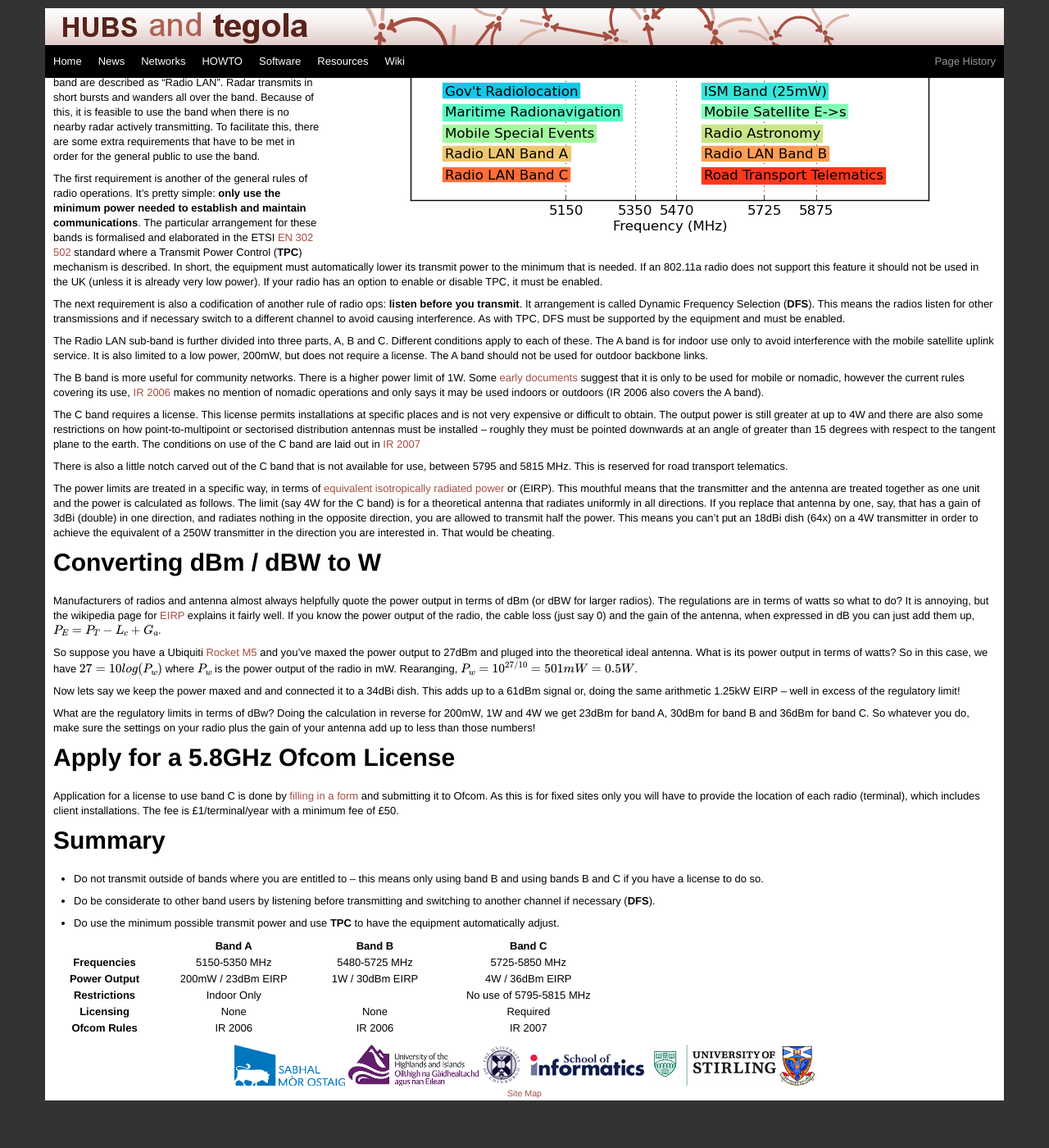
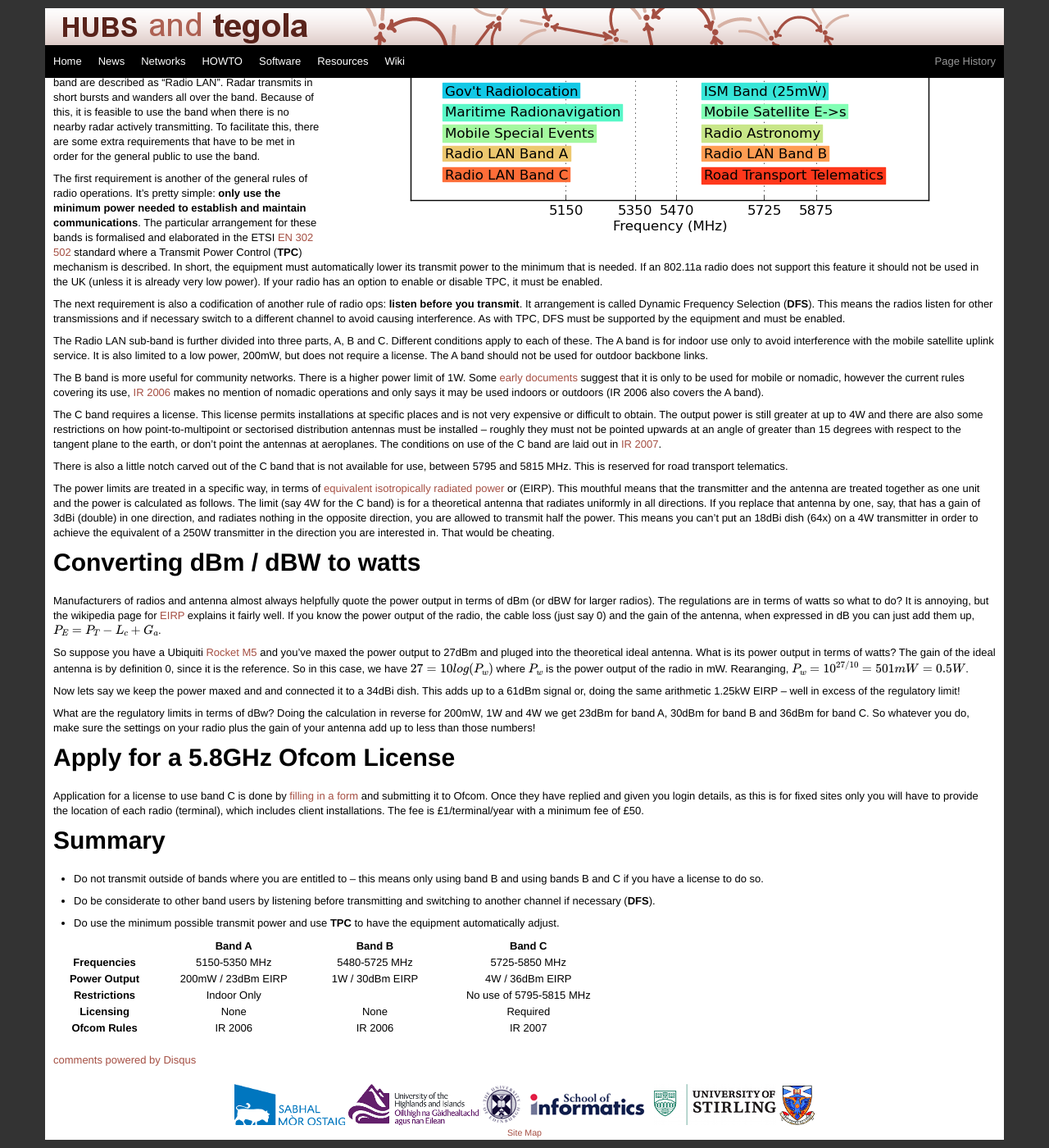
Before and after one commit to tegola-hubs/tegola-hubs.github.com, a Jekyll site: the page built from howto/spectrum.md, in a window 1280 px wide and 1400 px high, scrolled down 543 px. Shown: the whole window at 82% size. Built offline with Jekyll 4.4.1, drawn with Linux system fonts in a browser that asks for light colours; formulas are drawn with MathJax 3; comment, search, counter and statistics services are not loaded; before the commit the page ends 1895 px from its top, so only the background shows below that.

Commit message:
incorporate mfourman's suggestions

```diff
--- /dev/null
+++ b/_layouts/howto.html
@@ -0,0 +1,162 @@
+<!DOCTYPE html>
+<html lang="en">
+  <head>
+    <meta charset="utf-8">
+    <title>{{page.title}}</title>
+    <meta name="viewport" content="width=device-width, initial-scale=1.0">
+    <meta name="description" content="">
+    <meta name="author" content="">
+
+    <!-- Le styles -->
+    <link href="/css/tegola.css" rel="stylesheet">
+    <style>
+      body {
+        padding-top: 100px; /* 70px to make the container go all the way to the bottom of the topbar */
+      }
+    </style>
+    <link href="/css/bootstrap-responsive.css" rel="stylesheet">
+    <!-- Le HTML5 shim, for IE6-8 support of HTML5 elements -->
+    <!--[if lt IE 9]>
+      <script src="http://html5shim.googlecode.com/svn/trunk/html5.js"></script>
+    <![endif]-->
+    <script src="/js/jquery.js"></script>
+  </head>
+
+  <body>
+    <div class="spacer-fixed-top"></div>
+    <div class="navbar navbar-fixed-top">
+      <div class="navbar-inner">
+        <div class="container">
+          <div class="brand">
+            <a href="/"><img src="/img/tegola_header.png" alt="Tegola
+            Header Logo"/></a>
+	  </div>
+          <a class="btn btn-navbar" data-toggle="collapse" data-target="#headnav">
+            <span class="icon-bar"></span>
+            <span class="icon-bar"></span>
+            <span class="icon-bar"></span>
+          </a>
+          <div id="headnav" class="nav-collapse">
+            <ul class="nav">
+              <li class="active"><a href="/">Home</a></li>
+	      <li class="active"><a href="{{site.posts[0].url}}">News</a></li>
+	      <li class="active"><a href="/networks.html">Networks</a></li>
+	      <li class="active"><a href="/howto/">HOWTO</a></li>
+              <li class="active"><a href="/software/">Software</a></li>
+	      <li class="active"><a href="/resources.html">Resources</a></li>
+              <li class="active"><a href="http://www.scottishruralbroadband.org/">Wiki</a></li>
+<!--	      <li class="active"><a href="/ops/spectrum.html">Radio
+		  Spectrum Usage</a></li> -->
+            </ul>
+{% if page.filename %}
+	    <ul class="nav pull-right">
+	      <li><a href="https://github.com/tegola-hubs/tegola-hubs.github.com/commits/master/{{page.filename}}">Page History</a></li>
+	    </ul>
+{% endif %}
+	  </div>
+        </div>
+      </div>
+    </div>
+
+    <div class="container">
+      <div id="shareNice" class="nav" share-label="Share this page"></div>
+      <div class="navbar navbar-pagenav">
+	<div class="navbar-inner">
+	  <a class="btn btn-navbar" data-toggle="collapse"
+	     data-target="#pagenav">
+            <span class="icon-bar"></span>
+            <span class="icon-bar"></span>
+            <span class="icon-bar"></span>
+	  </a>
+	  <div id="pagenav" class="nav-collapse">
+	    <ul class="nav">
+{% if page.wiki %}
+              <li><a href="{{page.wiki}}">Wiki</a></li>
+{% endif %}
+{% if page.issues %}
+              <li><a href="{{page.issues}}">Issues</a></li>
+{% endif %}
+{% if page.repository %}
+              <li><a href="{{page.repository}}">Source Code</a></li>
+{% endif %}
+            </ul>
+          </div> <!-- /pagenav-collapse -->
+        </div> <!-- /navbar-inner -->
+      </div> <!-- /navbar -->
+    </div> <!-- /container -->
+    <div class="container">
+      <div class="content">
+	{{content}}
+
+	<div class="comments">
+          <div id="disqus_thread"></div>
+            <script type="text/javascript">
+            /* * * CONFIGURATION VARIABLES: EDIT BEFORE PASTING INTO YOUR WEBPAGE * * */
+            var disqus_shortname = 'tegola'; // required: replace example with your forum shortname
+
+            /* * * DON'T EDIT BELOW THIS LINE * * */
+            (function() {
+                var dsq = document.createElement('script'); dsq.type = 'text/javascript'; dsq.async = true;
+                dsq.src = 'http://' + disqus_shortname + '.disqus.com/embed.js';
+                (document.getElementsByTagName('head')[0] || document.getElementsByTagName('body')[0]).appendChild(dsq);
+            })();
+            </script>
+            <noscript>Please enable JavaScript to view the <a href="http://disqus.com/?ref_noscript">comments powered by Disqus.</a></noscript>
+            <a href="http://disqus.com" class="dsq-brlink">comments powered by <span class="logo-disqus">Disqus</span></a>
+          </div>
+        </div>
+      </div>
+    </div> <!-- /container -->
+
+    <div class="navbar navbar-fixed-bottom">
+      <div class="navbar-inner">
+	<div class="container">
+	  <div style="width: 100%; text-align: center;">
+	    <a href="http://www.smo.uhi.ac.uk/">
+	      <img src="/img/logo-smo.png" alt="Sabhal Mòr Ostaig" />
+	    </a>
+	    <a href="http://www.uhi.ac.uk/">
+	      <img src="/img/logo-uhi.png" alt="UHI Millenium
+	      Institute" />
+	    </a>
+	    <a href="http://www.ed.ac.uk/">
+	      <img src="/img/logo-ed.png" alt="University of
+	      Edinburgh" />
+	    </a>
+	    <a href="http://www.inf.ed.ac.uk/">
+	      <img src="/img/logo-inf.png" alt="School of Informatics"
+	      />
+	    </a>
+	    <a href="http://www.cs.stir.ac.uk/">
+	      <img src="/img/logo-stir.png" alt="University of
+	      Stirling" />
+	    </a>
+            <a href="http://www.carnegie-trust.org/">
+              <img src="/img/logo-carnegie.png" alt="Carnegie Trust" />
+            </a>
+	  </div>
+	  <div style="width: 100%; text-align: center; font-size: 8pt;">
+            <a href="/sitemap.html">Site Map</a>
+          </div>
+        </div>
+      </div>
+    </div>
+    <!-- Le javascript
+    ================================================== -->
+    <!-- Placed at the end of the document so the pages load faster -->
+    <script src="/js/bootstrap-transition.js"></script>
+    <script src="/js/bootstrap-alert.js"></script>
+    <script src="/js/bootstrap-modal.js"></script>
+    <script src="/js/bootstrap-dropdown.js"></script>
+    <script src="/js/bootstrap-scrollspy.js"></script>
+    <script src="/js/bootstrap-tab.js"></script>
+    <script src="/js/bootstrap-tooltip.js"></script>
+    <script src="/js/bootstrap-popover.js"></script>
+    <script src="/js/bootstrap-button.js"></script>
+    <script src="/js/bootstrap-collapse.js"></script>
+    <script src="/js/bootstrap-carousel.js"></script>
+    <script src="/js/bootstrap-typeahead.js"></script>
+    <script src="/js/share.js"></script>
+    <script src="http://cdn.mathjax.org/mathjax/latest/MathJax.js?config=TeX-AMS-MML_HTMLorMML"></script>
+  </body>
+</html>
--- a/howto/patterns.html
+++ b/howto/patterns.html
@@ -1,5 +1,5 @@
 ---
-layout: default
+layout: howto
 filename: howto/patterns.html
 title: Link Patterns
 ---
--- a/howto/spectrum.md
+++ b/howto/spectrum.md
@@ -88,10 +88,10 @@ The C band requires a license. This license permits installations at
 specific places and is not very expensive or difficult to obtain. The
 output power is still greater at up to 4W and there are also some
 restrictions on how point-to-multipoint or sectorised distribution
-antennas must be installed -- roughly they must be pointed downwards
+antennas must be installed -- roughly they must not be pointed upwards
 at an angle of greater than 15 degrees with respect to the tangent
-plane to the earth. The conditions on use of the C band are laid out
-in [IR 2007]
+plane to the earth, or don't point the antennas at aeroplanes. The
+conditions on use of the C band are laid out in [IR 2007].
 
 There is also a little notch carved out of the C band that is not
 available for use, between 5795 and 5815 MHz. This is reserved for
@@ -109,8 +109,8 @@ can't put an 18dBi dish (64x) on a 4W transmitter in order to achieve
 the equivalent of a 250W transmitter in the direction you are
 interested in. That would be cheating.
 
-Converting dBm / dBW to W
-=========================
+Converting dBm / dBW to watts
+=============================
 
 Manufacturers of radios and antenna almost always helpfully quote the
 power output in terms of dBm (or dBW for larger radios). The
@@ -124,9 +124,10 @@ G_a\\).
 
 So suppose you have a Ubiquiti [Rocket M5] and you've maxed the power
 output to 27dBm and pluged into the theoretical ideal antenna. What is
-its power output in terms of watts? So in this case, we have \\(27 =
-10 log (P_w) \\) where \\(P_w\\) is the power output of the radio in
-mW. Rearanging, \\(P_w = 10^{27/10} = 501 mW = 0.5 W\\).
+its power output in terms of watts? The gain of the ideal antenna is
+by definition 0, since it is the reference. So in this case, we have
+\\(27 = 10 log (P_w) \\) where \\(P_w\\) is the power output of the
+radio in mW. Rearanging, \\(P_w = 10^{27/10} = 501 mW = 0.5 W\\).
 
 Now lets say we keep the power maxed and and connected it to a 34dBi
 dish. This adds up to a 61dBm signal or, doing the same arithmetic
@@ -142,11 +143,10 @@ Apply for a 5.8GHz Ofcom License
 ================================
 
 Application for a license to use band C is done by [filling in a form]
-and submitting it to Ofcom. As this is for fixed sites only you will
-have to provide the location of each radio (terminal), which includes
-client installations. The fee is £1/terminal/year with a minimum fee
-of £50.
-
+and submitting it to Ofcom. Once they have replied and given you login
+details, as this is for fixed sites only you will have to provide the
+location of each radio (terminal), which includes client
+installations. The fee is £1/terminal/year with a minimum fee of £50.
 
 Summary
 =======
```
Also changed, not shown: other parts of howto/spectrum.md (+2 -2 lines), howto/fresnel.md (+1 -1 lines), howto/network-planning.md (+1 -1 lines), howto/relay-construction.md (+1 -1 lines).
